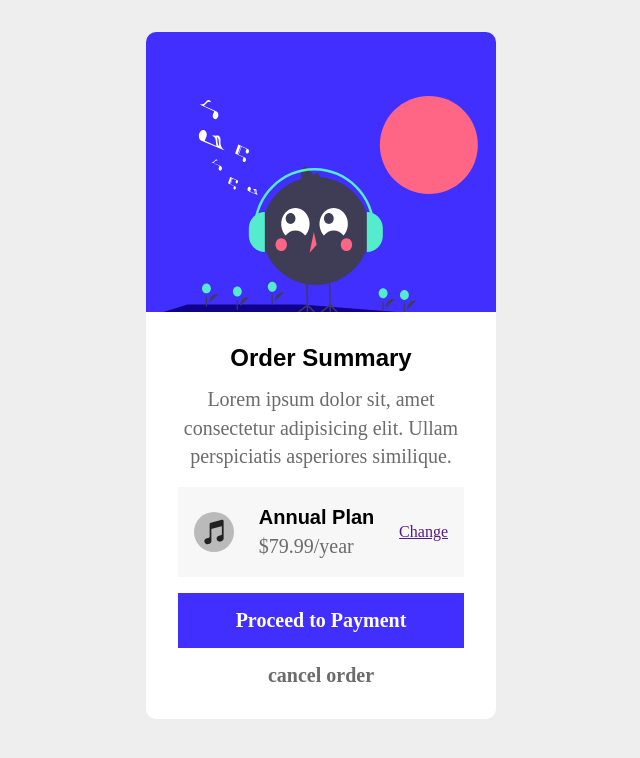
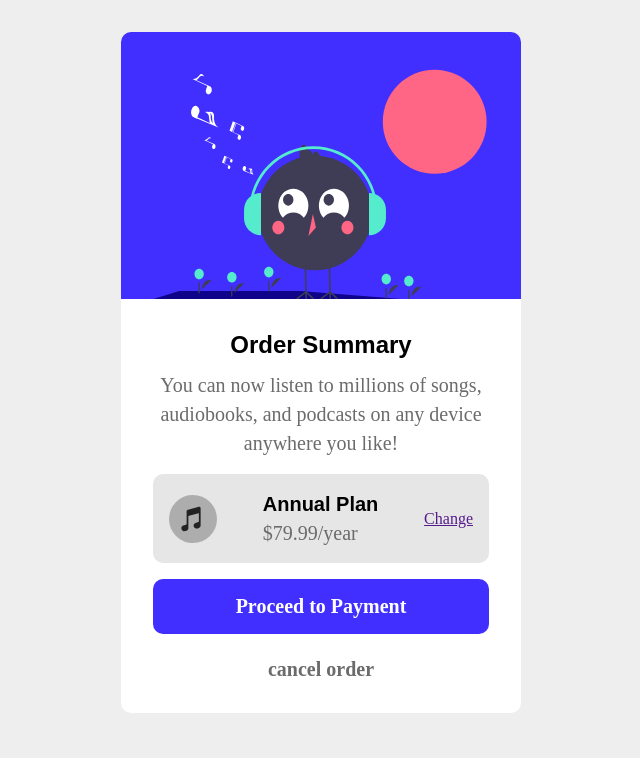
Before and after one commit to MU23FRONTEND/vecka15_css, a plain HTML site: page Livekod/Card Exercise/index.html in a window 1280 px wide. Shown: the whole page, without its empty margins (319-959 px from the left). Drawn offline with Linux system fonts and the light colour scheme.

Commit message:
löst checkout layout

```diff
--- a/Livekod/Card Exercise/index.html
+++ b/Livekod/Card Exercise/index.html
@@ -12,13 +12,12 @@
         <section class="card-bottom">
             <h1>Order Summary</h1>
             <p>
-                Lorem ipsum dolor sit, amet consectetur adipisicing elit. Ullam perspiciatis asperiores similique.
+               You can now listen to millions of songs, audiobooks, and podcasts on any device anywhere you like!
             </p>
             <div class="card-plan">
-                <div class="card-plan-img">
+                <figure>
                     <img src="./assets/icon-note.svg" alt="Not-ikon">
-                </div>
-
+                </figure>
                 <div class="card-plan-inner">
                     <p>Annual Plan</p>
                     <p>$79.99/year</p>
--- a/Livekod/Card Exercise/styles.css
+++ b/Livekod/Card Exercise/styles.css
@@ -9,10 +9,11 @@ body {
 }
 
 .checkout-card {
-    width: 350px;
+    width: 400px;
     margin: 2rem auto;
     background-color: white;
     border-radius: 10px;
+    /* overflow: hidden; */
 }
 
 .card-top {
@@ -20,7 +21,9 @@ body {
     background-image: url('./assets/header-image.svg');
     background-position: center bottom;
     background-repeat: no-repeat;
-    height: 35vh;
+    background-size: 85%;
+    width: 100%;
+    aspect-ratio: 3 / 2;
     border-radius: 10px 10px 0 0;
 }
 
@@ -45,15 +48,16 @@ body {
 }
 
 .card-plan {
-    background-color: #F7F7F7;
+    background-color: #e7e6e6;
     display: flex;
     align-items: center;
     justify-content: space-between;
     width: 100%;
     padding: 1rem;
     margin: 1rem 0;
+    border-radius: 10px;
 }
-.card-plan-img {
+/* .card-plan-img {
     background-color: #bbbaba;
     border-radius: 50%;
     width: 2.5rem;
@@ -61,10 +65,24 @@ body {
     display: flex;
     justify-content: center;
     align-items: center;
+} */
+
+.card-plan figure {
+    background-color: #adadad;
+    border-radius: 50%;
+    width: 3rem;
+    aspect-ratio: 1;
+    display: flex;
+    justify-content: center;
+    align-items: center;
+}
+
+.card-plan img {
+    transform: translateX(-2px);
 }
 
 .card-plan p {
-    text-align: start;;
+    text-align: start;
 }
 
 .card-plan p:first-child {
@@ -75,6 +93,7 @@ body {
 
 
 .btn {
+    border-radius: 10px;
     text-decoration: none;
     font-size: 1.25rem;
     width: 100%;
@@ -87,4 +106,5 @@ body {
 .btn-pink {
     background-color: #412FFF;
     color: white;
+    margin-bottom: 0.5rem;
 }
```
